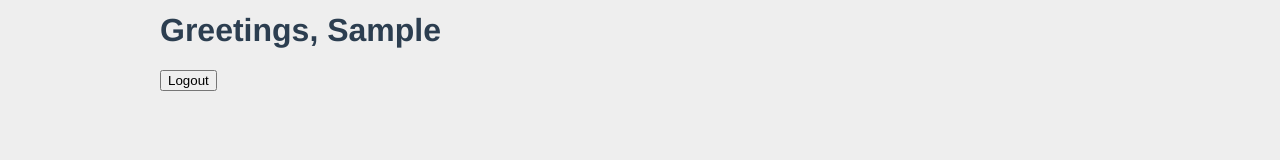
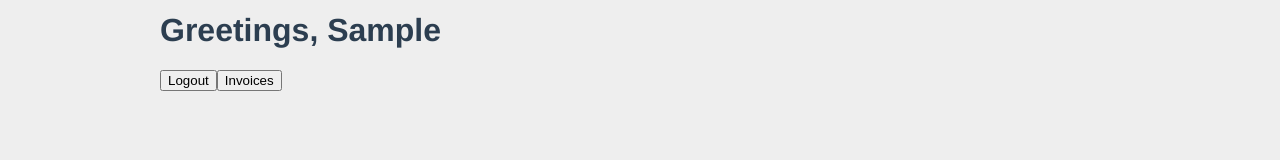
Before and after one commit to Railton98/my-studies, a Vue app in the folder VueSchool_Vue_Router_4_For_Everyone/: page /login in a window 1280 px wide. Both pictures are taken after typing "Sample", "Sample123" into the empty fields and a click on the button "Login". Shown: the part 138-298 px from the top of the page. Built offline with nearby package versions, Linux system fonts and the light colour scheme.

Commit message:
Vue School | Vue Router 4 for Everyone: route query params

```diff
--- a/VueSchool_Vue_Router_4_For_Everyone/src/router/index.js
+++ b/VueSchool_Vue_Router_4_For_Everyone/src/router/index.js
@@ -31,6 +31,14 @@ const router = createRouter({
       path: '/login',
       name: 'login',
       component: () => import('@/views/LoginView.vue')
+    },
+    {
+      path: '/invoices',
+      name: 'invoices',
+      component: () => import('@/views/InvoicesView.vue'),
+      meta: {
+        requiresAuth: true
+      }
     },
     {
       path: '/destination/:id/:slug',
@@ -71,7 +79,7 @@ const router = createRouter({
 
 router.beforeEach((to) => {
   if (to.meta.requiresAuth && !window.user) {
-    return { name: 'login' }
+    return { name: 'login', query: { redirect: to.fullPath } }
   }
 })
 
--- /dev/null
+++ b/VueSchool_Vue_Router_4_For_Everyone/src/views/InvoicesView.vue
@@ -0,0 +1,5 @@
+<template>
+  <div>
+    <h1>Invoices</h1>
+  </div>
+</template>
--- a/VueSchool_Vue_Router_4_For_Everyone/src/views/LoginView.vue
+++ b/VueSchool_Vue_Router_4_For_Everyone/src/views/LoginView.vue
@@ -1,15 +1,18 @@
 <script setup>
 import { ref } from 'vue'
-import { useRouter } from 'vue-router'
+import { useRoute, useRouter } from 'vue-router'
 
 const username = ref('')
 const password = ref('')
 
 const router = useRouter()
+const route = useRoute()
 
 function login() {
   window.user = username.value
-  router.push({ name: 'protected' })
+
+  const redirectPath = route.query.redirect || '/protected'
+  router.push(redirectPath)
 }
 </script>
 
--- a/VueSchool_Vue_Router_4_For_Everyone/src/views/ProtectedView.vue
+++ b/VueSchool_Vue_Router_4_For_Everyone/src/views/ProtectedView.vue
@@ -16,5 +16,8 @@ function logout() {
   <div>
     <h1>Greetings, {{ username }}</h1>
     <button @click="logout">Logout</button>
+    <RouterLink :to="{ name: 'invoices' }">
+      <button>Invoices</button>
+    </RouterLink>
   </div>
 </template>
```
